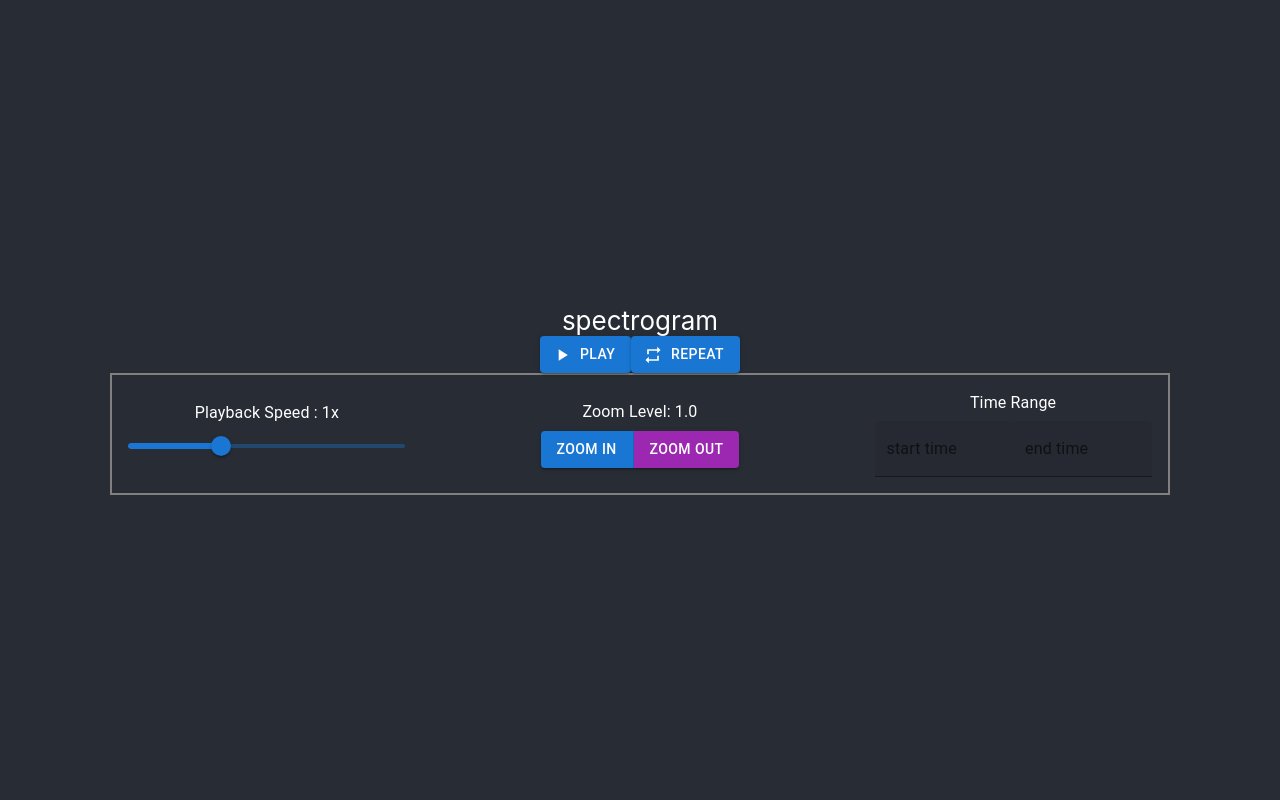
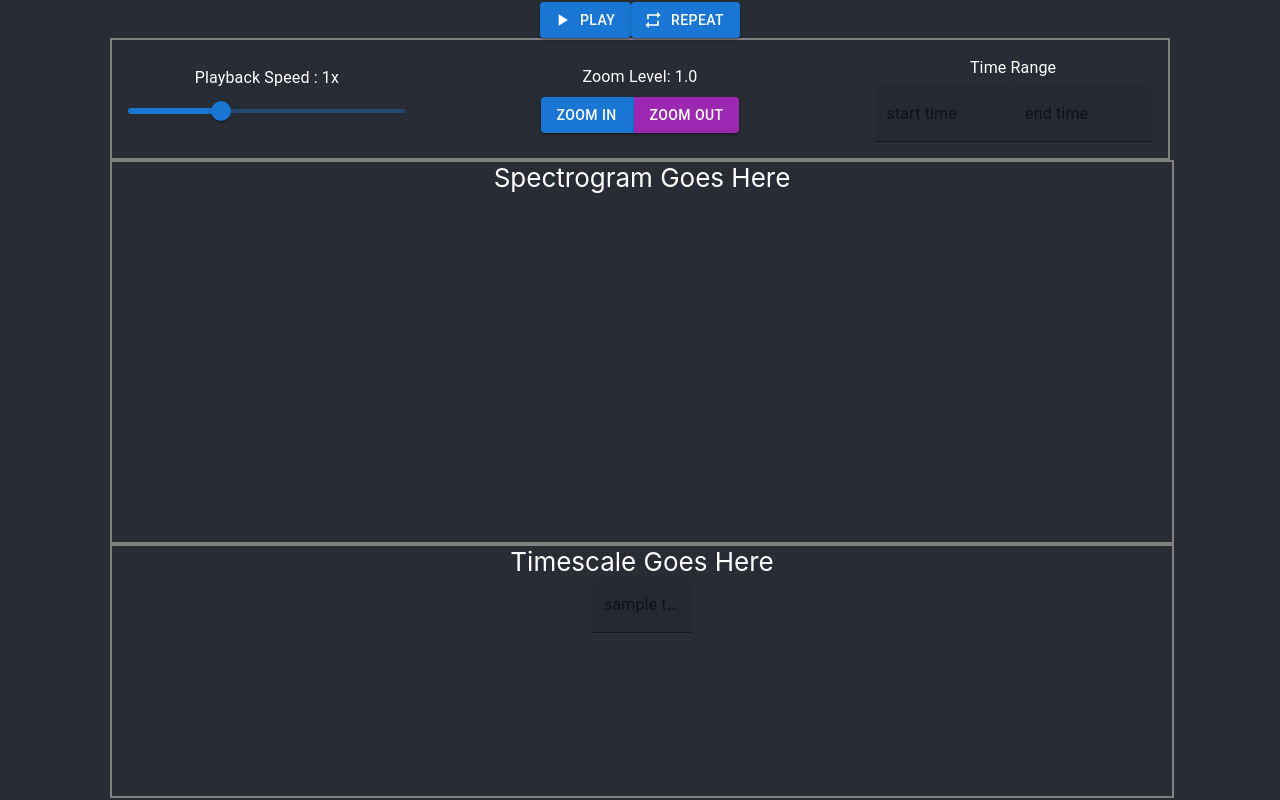
Before and after one commit to tkhv/JIB3113TheCocktailParty, a React (Create React App) app in the folder audio_app/: page / in a window 1280 px wide. Built offline with nearby package versions, Linux system fonts and the light colour scheme.

Commit message:
Added spectrogram & timescale containers and tags.

```diff
--- a/audio_app/src/components/spectrogram.js
+++ b/audio_app/src/components/spectrogram.js
@@ -1,7 +1,40 @@
 import React from "react";
+import Grid from "@mui/material/Grid";
+import Box from "@mui/material/Box";
+import TextField from "@mui/material/TextField";
+import Tag from "./tag";
 
 const Spectrogram = () => {
-  return <div>spectrogram</div>;
+  return (
+    <div className="info_bar">
+      <Grid
+        container
+        direction="column"
+        justifyContent="space-evenly"
+        alignItems="center"
+      >
+        <Box
+          sx={{
+            width: "100%",
+            height: "380PX",
+            border: "2px solid grey",
+          }}
+        >
+          Spectrogram Goes Here
+        </Box>
+        <Box
+          sx={{
+            width: "100%",
+            height: "250PX",
+            border: "2px solid grey",
+          }}
+        >
+          Timescale Goes Here
+          <Tag />
+        </Box>
+      </Grid>
+    </div>
+  );
 };
 
 export default Spectrogram;
--- /dev/null
+++ b/audio_app/src/components/tag.js
@@ -0,0 +1,20 @@
+import React from "react";
+import Grid from "@mui/material/Grid";
+import Box from "@mui/material/Box";
+import TextField from "@mui/material/TextField";
+
+const Tag = () => {
+  return (
+    <div
+      sx={{
+        width: "10px",
+        height: "50PX",
+        display: "flex",
+      }}
+    >
+      <TextField style={{ width: 100 }} label="sample tag" variant="filled" />
+    </div>
+  );
+};
+
+export default Tag;
--- a/audio_app/src/pages/homepage.js
+++ b/audio_app/src/pages/homepage.js
@@ -4,8 +4,8 @@ import Spectrogram from "../components/spectrogram";
 function Homepage() {
   return (
     <div>
+      <Info_bar />
       <Spectrogram />
-      <Info_bar />
     </div>
   );
 }
```
